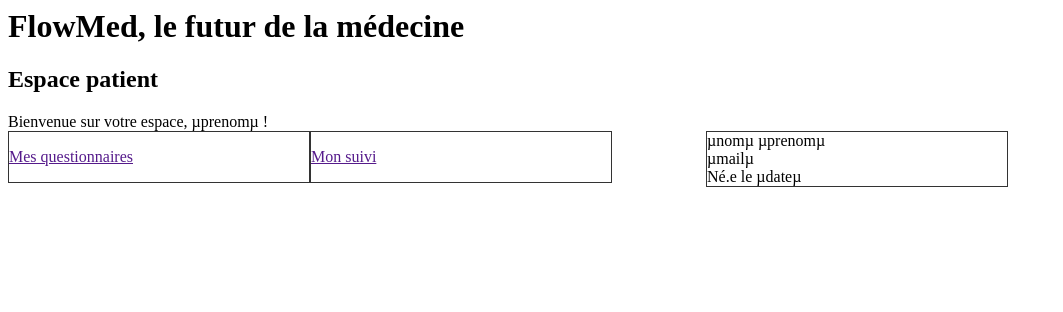
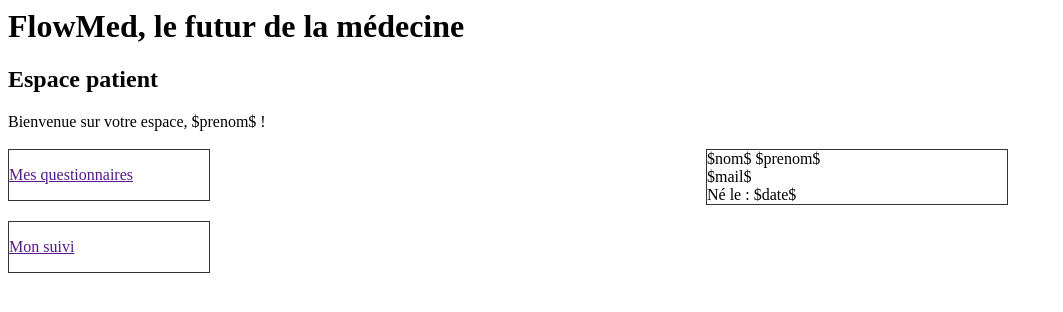
Before and after one commit to plgstalter/MIG, a PHP site: page /squelette_patient.php in a window 1280 px wide. Shown: the top 312 px of the page, without its empty margins (0-1063 px from the left). Run offline with PHP 8.4, Linux system fonts and the light colour scheme.

Commit message:
modifs squelettes

```diff
--- a/Ressources/squelette_patient.php
+++ b/Ressources/squelette_patient.php
@@ -1,3 +1,4 @@
+
 <DOCTYPE html>
     <html lang="fr">
         <head>
@@ -7,38 +8,30 @@
         <body>
             <h1>FlowMed, le futur de la médecine</h1>
             <h2>Espace patient</h2>
-            Bienvenue sur votre espace, µprenomµ !
+            Bienvenue sur votre espace, $prenom$ !
 
+            <br />
+            <br />
             <div style="width:1000px;">
-                <div style="width:300px; border: solid 1px #333333; float:left;">
+                <div style="width:200px; border: solid 1px #333333; float:left;">
                     <p>
                         <a href="">Mes questionnaires</a>
                     </p>
                 </div>
-                <div style="width:300px; border: solid 1px #333333; float:left;">
+                <div style="width:300px; border: solid 1px #333333; float:right;">
+                    $nom$ $prenom$ <br />
+                    $mail$ <br />
+                    Né le : $date$ <br />
+                </div>
+                <br />
+                <br />
+                <br />
+                <br />
+                <div style="width:200px; border: solid 1px #333333; float:left;">
                     <p>
                         <a href="">Mon suivi</a>
                     </p>
                 </div>
-                <div style="width:300px; border: solid 1px #333333; float:right;">
-                    µnomµ µprenomµ <br />
-                    µmailµ <br />
-                    <?php
-                    $sexe = 'µsexeµ';
-                    $date = 'µdateµ';
-                    if ($sexe == "Homme") {
-                        $chaine = 'Né le ';
-                    }
-                    elseif ($sexe == "Femme") {
-                        $chaine = 'Née le ';
-                    }
-                    else {
-                        $chaine = 'Né.e le ';
-                    }
-                    echo  $chaine, $date;
-                    ?>
-                </div>
-              </div>
-              <div style="clear: both;"></div>
+            </div>
         </body>
     </html>
```
Also changed, not shown: Ressources/squelette_patient.html (+17 -6 lines).
